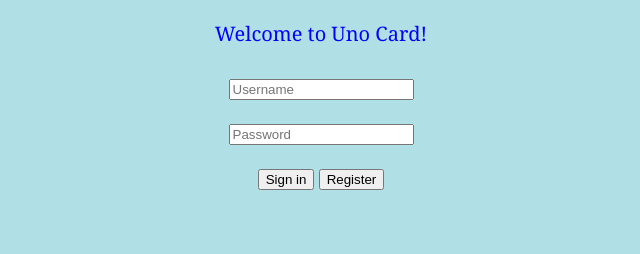
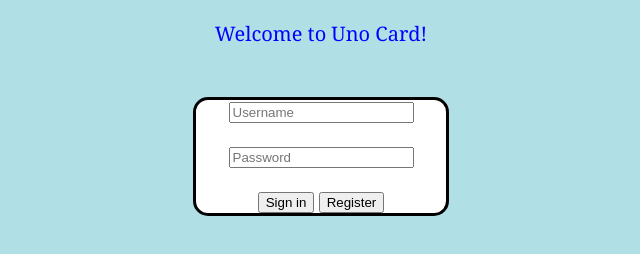
Before and after one commit to SimonLangowski/UnoCard, a website: page public/login2.html in a window 1280 px wide. Shown: the whole page, without its empty margins (319-959 px from the left). Drawn offline with nearby package versions, Linux system fonts and the light colour scheme.

Commit message:
updated css

```diff
--- a/public/login.css
+++ b/public/login.css
@@ -10,8 +10,14 @@ body {
     }
 
     .login {
-        padding: 10px;
         font-family: Georgia, serif;
         color: blue;
         text-align: center;
+        background: white;
+        border-style: solid;
+        border-radius: 15px;
+        border-color: black;
+        max-width: 250px;
+        margin: auto;
+        margin-top: 50px;
     }
```
